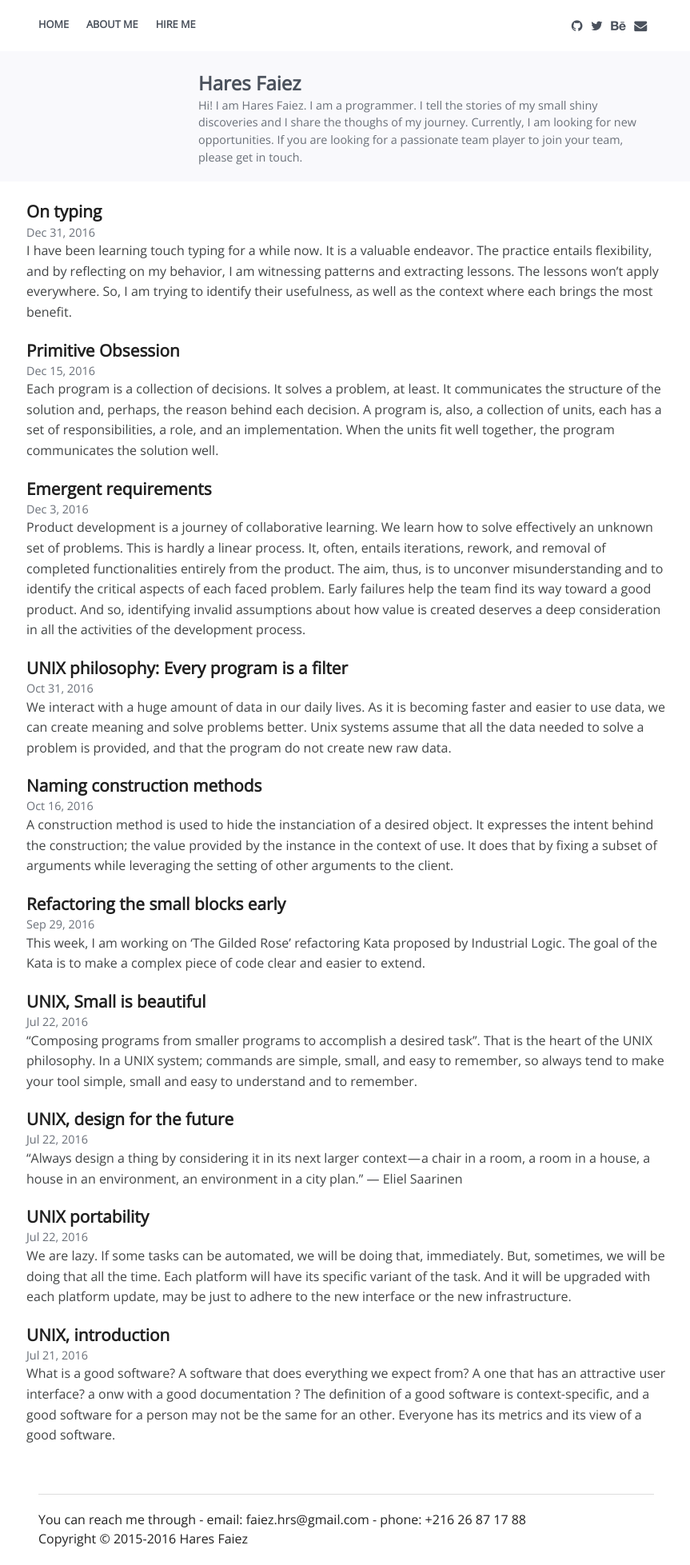
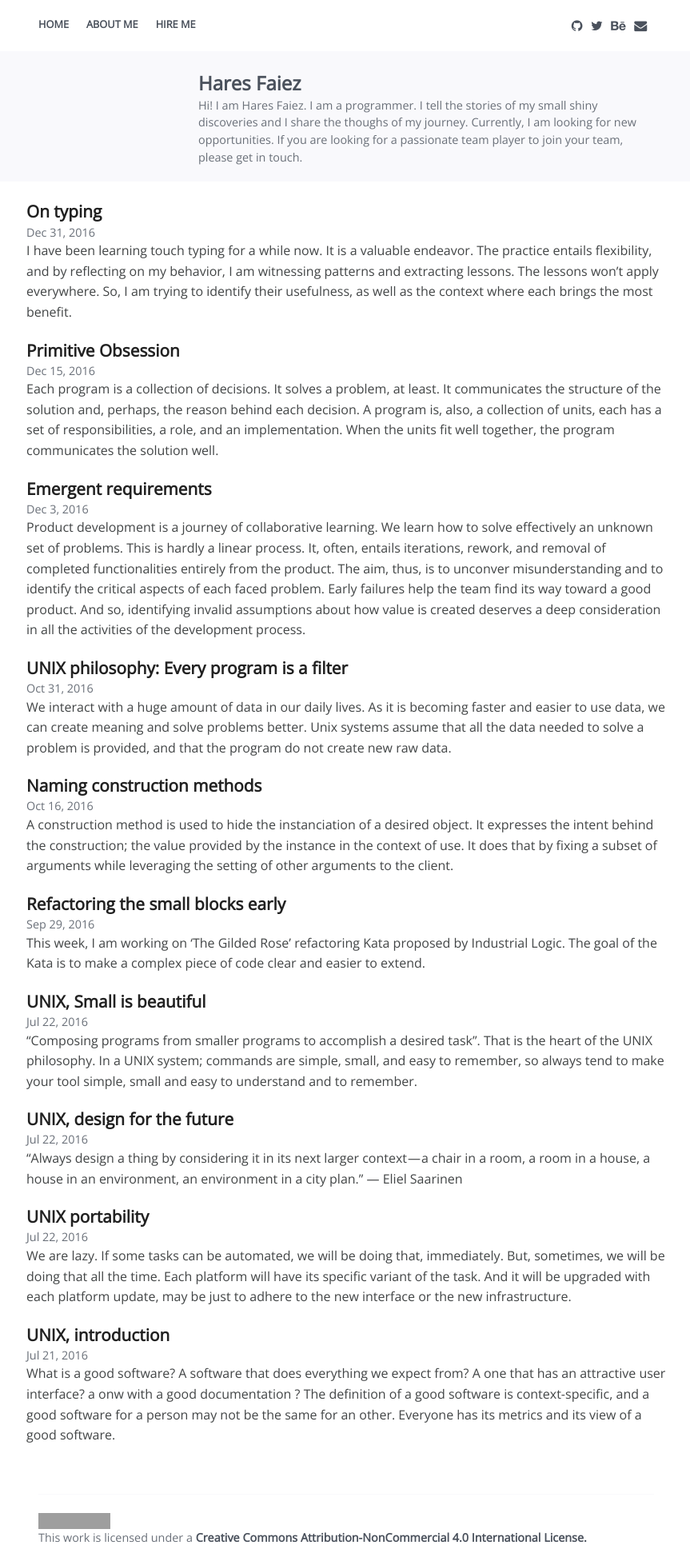
Before and after one commit to haresfaiez/haresfaiez.github.io, a Jekyll site: the page built from index.html, in a window 1280 px wide. Shown: the whole page at 80% size, without its empty margins (207-1070 px from the left). Built offline with Jekyll 4.4.1, drawn with Linux system fonts in a browser that asks for light colours; some web fonts are replaced; grey boxes are pictures that could not be loaded.

Commit message:
Add a licence in the footer

```diff
--- a/_includes/footer.html
+++ b/_includes/footer.html
@@ -1,15 +1,15 @@
 <footer class="row">
     <div class="columns">
       <hr />
-You can reach me through
-  {% if site.email %}
- - email: {{ site.email }}
-  {% endif %}
-  {% if site.phone %}
- - phone: {{ site.phone }}
-  {% endif %}
-      <p>
-        Copyright © 2015-2016 Hares Faiez
+      <a rel="license" href="http://creativecommons.org/licenses/by-nc/4.0/">
+	<img alt="Creative Commons License" style="border-width:0"
+	     src="https://i.creativecommons.org/l/by-nc/4.0/88x31.png" />
+      </a>
+      <aside>
+	This work is licensed under a
+	<a rel="license" href="http://creativecommons.org/licenses/by-nc/4.0/">
+	    Creative Commons Attribution-NonCommercial 4.0 International License.
+	</aside>
       </p>
     </div>
 </footer>
--- a/_sass/custom/_color.scss
+++ b/_sass/custom/_color.scss
@@ -6,6 +6,9 @@ $primary-color_light  : #424546;
 $bg-color             : #FFFFFF;
 $block-bg-color       : #1F2226;
 $highligthed-bloc-bg  : #F9F9FC;
+
+
+$hr-border-color: $highligthed-bloc-bg;
 
 aside {
   color: $hover-color;
```
